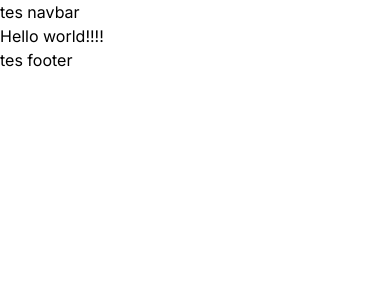
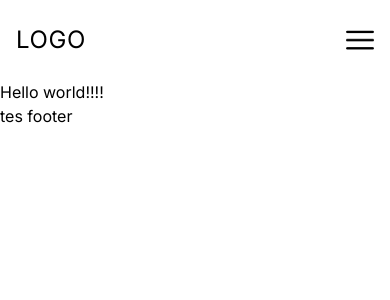
Before and after one commit to Azukii09/cosmetics-shop, a Next.js app: page / in a window 390 px wide. Shown: the top 300 px of the page. Built offline with nearby package versions, Linux system fonts and the light colour scheme.

Commit message:
#7-navbar for mobile view
Signed-off-by: Azukii09 <azuknisianta@gmail.com>

```diff
--- /dev/null
+++ b/src/components/components/menuMobile.tsx
@@ -0,0 +1,29 @@
+"use client"
+
+import {useState} from "react";
+import Image from "next/image";
+import ListComponent from "@/components/components/listComponent";
+import {getNavbar} from "@/data/navbar";
+
+export default function MenuMobile() {
+    const [isOpen, setIsOpen] = useState(false);
+    return(
+        <div>
+            <Image
+                src={"/assets/img/menu.png"}
+                alt={"menu"}
+                width={28}
+                height={28}
+                className={"cursor-pointer"}
+                onClick={() => setIsOpen((prev) => !prev)}
+            />{
+            isOpen && (
+                <ListComponent
+                    list={getNavbar()}
+                    ulClass={"absolute top-20 bg-slate-600 text-white left-0 w-full h-[calc(100vh-80px)] flex flex-col justify-center items-center gap-8 text-xl z-10"}
+                />
+            )
+        }
+        </div>
+    )
+}
--- a/src/components/feature/navbar.tsx
+++ b/src/components/feature/navbar.tsx
@@ -1,11 +1,27 @@
 "use client"
+import MenuMobile from "@/components/components/menuMobile";
+import Logo from "@/components/tokens/logo";
 
 export default function Navbar(){
 
 
     return(
-        <nav className="">
-            tes navbar
+        <nav className="h-20 px-4 md:px-8 lg:px-16 xl:px-32 2xl:px-64 relative">
+            {/*Mobile*/}
+            <div className="h-full flex items-center justify-between md:hidden">
+                <Logo/>
+                <MenuMobile/>
+            </div>
+            {/*md screen*/}
+            <div className={"hidden md:flex items-center h-full justify-between gap-8"}>
+                {/*Left*/}
+                <div className={"w-1/3"}>
+                    <Logo/>
+                </div>
+                {/*Right*/}
+                <div className={"w-2/3"}>tes</div>
+            </div>
+            {/*<ListComponent list={getNavbar()} ulClass={"flex"} itemClass={"px-4"}/>*/}
         </nav>
     )
 }
--- /dev/null
+++ b/src/components/tokens/logo.tsx
@@ -0,0 +1,11 @@
+import Link from "next/link";
+
+export default function Logo(){
+    return(
+        <Link href={"/"}>
+            <span className={"text-2xl tracking-wide"}>
+                LOGO
+            </span>
+        </Link>
+    )
+}
--- /dev/null
+++ b/src/data/navbar.ts
@@ -0,0 +1,31 @@
+const navData = [
+    {
+        id:1,
+        name:"Homepage",
+        linkTo: "/",
+    },
+    {
+        id:2,
+        name:"Shop",
+        linkTo: "/list"
+    },
+    {
+        id:3,
+        name:"Deals",
+        linkTo: "/list"
+    },
+    {
+        id:4,
+        name:"About",
+        linkTo: "/list"
+    },
+    {
+        id:5,
+        name:"Contacts",
+        linkTo: "/list"
+    },
+]
+
+export const getNavbar = () => {
+    return navData;
+}
```
